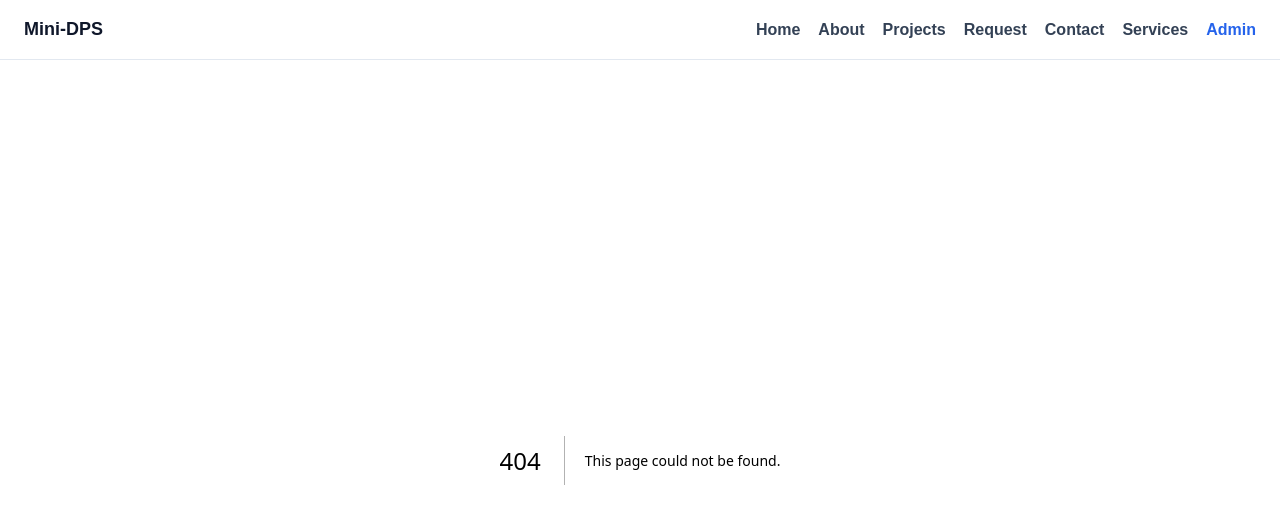
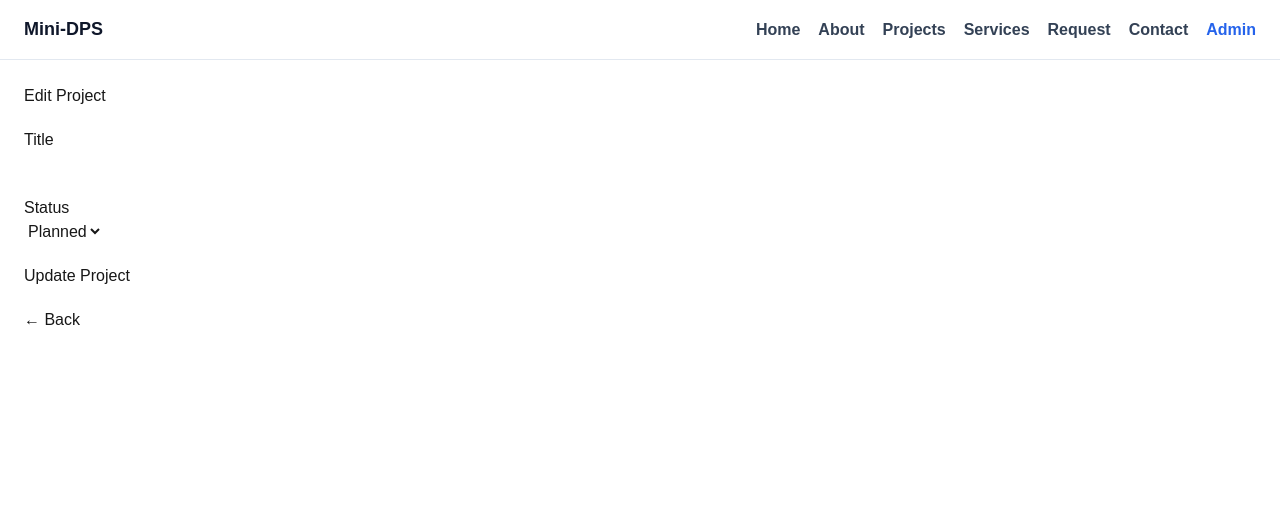
Before and after one commit to Elijah71176/mini-dps, a Next.js app in the folder apps/web/: page /admin/projects/edit in a window 1280 px wide. Before the commit this address had no page. Shown: the top 524 px of the page. Built offline with nearby package versions, Linux system fonts and the light colour scheme; no server answers.

Commit message:
fix admin project update method

```diff
--- /dev/null
+++ b/apps/web/app/admin/projects/edit/page.tsx
@@ -0,0 +1,102 @@
+'use client';
+
+import { Suspense, useEffect, useState } from 'react';
+import { useSearchParams } from 'next/navigation';
+import Link from 'next/link';
+
+const API_URL = process.env.NEXT_PUBLIC_API_URL || 'http://13.60.17.29';
+
+type Project = {
+  id: string;
+  title: string;
+  status: 'planned' | 'active' | 'done';
+};
+
+function EditProjectForm() {
+  const searchParams = useSearchParams();
+  const id = searchParams.get('id');
+
+  const [title, setTitle] = useState('');
+  const [status, setStatus] = useState<Project['status']>('planned');
+  const [loading, setLoading] = useState(true);
+
+  useEffect(() => {
+    async function load() {
+      if (!id) {
+        setLoading(false);
+        return;
+      }
+
+      const res = await fetch(`${API_URL}/projects`);
+      const data = (await res.json()) as Project[];
+      const project = data.find((p) => p.id === id);
+
+      if (project) {
+        setTitle(project.title);
+        setStatus(project.status);
+      }
+
+      setLoading(false);
+    }
+
+    load();
+  }, [id]);
+
+  async function handleUpdate() {
+    const res = await fetch(`${API_URL}/projects/${id}`, {
+      method: 'PATCH',
+      headers: { 'Content-Type': 'application/json' },
+      body: JSON.stringify({ title, status }),
+    });
+
+    if (!res.ok) {
+      alert('Update failed');
+      return;
+    }
+
+    alert('Project updated!');
+  }
+
+  if (loading) return <main style={{ padding: 24 }}>Loading...</main>;
+
+  return (
+    <main style={{ padding: 24 }}>
+      <h1>Edit Project</h1>
+
+      <div style={{ marginTop: 20 }}>
+        <label>Title</label>
+        <br />
+        <input value={title} onChange={(e) => setTitle(e.target.value)} />
+      </div>
+
+      <div style={{ marginTop: 20 }}>
+        <label>Status</label>
+        <br />
+        <select
+          value={status}
+          onChange={(e) => setStatus(e.target.value as Project['status'])}
+        >
+          <option value="planned">Planned</option>
+          <option value="active">Active</option>
+          <option value="done">Done</option>
+        </select>
+      </div>
+
+      <button onClick={handleUpdate} style={{ marginTop: 20 }}>
+        Update Project
+      </button>
+
+      <div style={{ marginTop: 20 }}>
+        <Link href="/admin/projects">← Back</Link>
+      </div>
+    </main>
+  );
+}
+
+export default function EditProjectPage() {
+  return (
+    <Suspense fallback={<main style={{ padding: 24 }}>Loading...</main>}>
+      <EditProjectForm />
+    </Suspense>
+  );
+}
--- a/apps/web/app/admin/projects/page.tsx
+++ b/apps/web/app/admin/projects/page.tsx
@@ -266,7 +266,7 @@ export default function ProjectsPage() {
                           }}
                         >
                           <Link
-                            href={`/projects/edit?id=${p.id}`}
+                            href={`/admin/projects/edit?id=${p.id}`}
                             style={{
                               fontWeight: 800,
                               textDecoration: 'none',
--- a/apps/web/app/layout.tsx
+++ b/apps/web/app/layout.tsx
@@ -59,9 +59,10 @@ export default function RootLayout({
   <Link href="/" style={linkStyle}>Home</Link>
   <Link href="/about" style={linkStyle}>About</Link>
   <Link href="/projects" style={linkStyle}>Projects</Link>
+  <Link href="/services" style={linkStyle}>Services</Link>
   <Link href="/request" style={linkStyle}>Request</Link>
   <Link href="/contact" style={linkStyle}>Contact</Link>
-            <Link href="/services" style={linkStyle}>Services</Link>
+
   <Link href="/admin/projects" style={{ ...linkStyle, color: "#2563eb" }}>
     Admin
   </Link>
```
Lines whose indentation alone changed are shown as unchanged.
